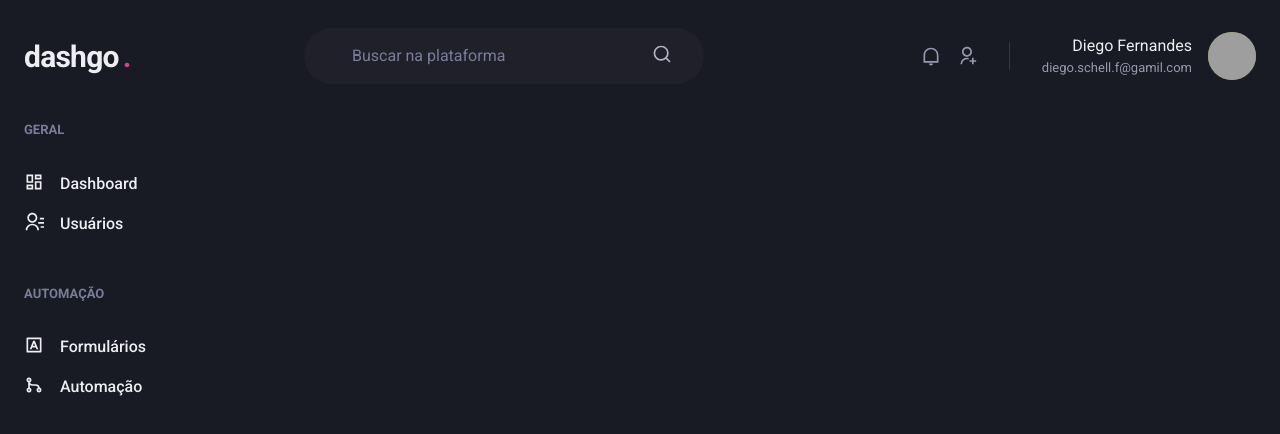
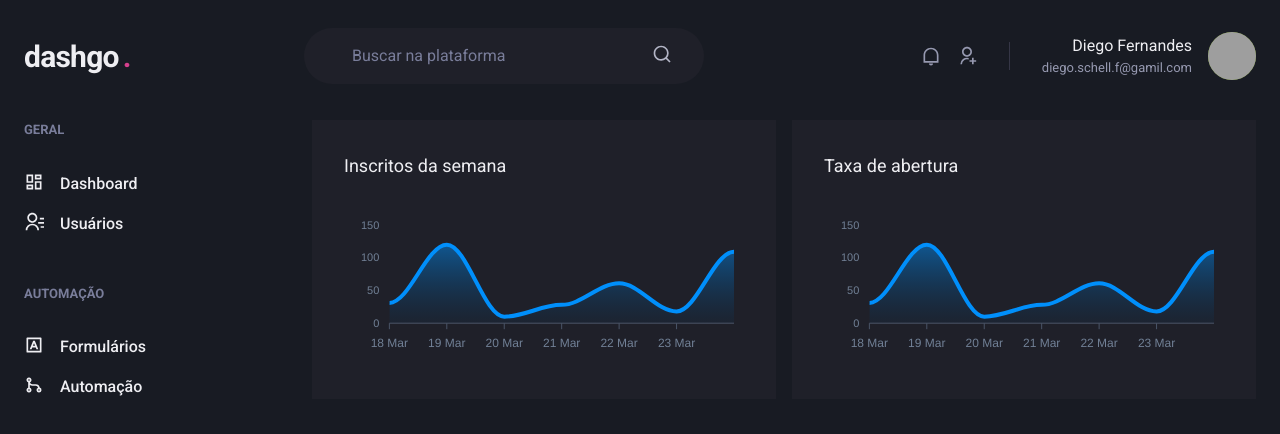
Before and after one commit to marciovz/ignite-reactjs-dashgo, a Next.js app: page /dashboard in a window 1280 px wide. Shown: the top 434 px of the page. Built offline with nearby package versions, Linux system fonts and the light colour scheme; grey boxes are pictures that could not be loaded.

Commit message:
Implementado o componente Dashboard

```diff
--- a/package.json
+++ b/package.json
@@ -12,9 +12,11 @@
     "@chakra-ui/react": "^1.8.1",
     "@emotion/react": "^11.7.1",
     "@emotion/styled": "^11.6.0",
+    "apexcharts": "^3.33.0",
     "framer-motion": "^6.2.3",
     "next": "12.0.9",
     "react": "17.0.2",
+    "react-apexcharts": "^1.3.9",
     "react-dom": "17.0.2",
     "react-icons": "^4.3.1"
   },
--- a/src/pages/dashboard.tsx
+++ b/src/pages/dashboard.tsx
@@ -1,6 +1,66 @@
-import { Flex } from '@chakra-ui/react';
+import { Flex, SimpleGrid, Box, Text, theme } from '@chakra-ui/react';
+import { ApexOptions } from 'apexcharts';
+import dynamic from 'next/dynamic';
 import { Header } from '../components/Header';
 import { Sidebar } from '../components/Sidebar';
+
+//Carregamento dinâmico
+const Chart = dynamic(() => import('react-apexcharts'), {
+  ssr: false
+});
+
+
+const options: ApexOptions = {
+  chart: {
+    toolbar: {
+      show: false,
+    },
+    zoom: {
+      enabled: false,
+    },
+    foreColor: theme.colors.gray[500],
+  },
+  grid: {
+    show: false,
+  },
+  dataLabels: {
+    enabled: false,
+  },
+  tooltip: {
+    enabled: false,
+  },
+  xaxis: {
+    type: 'datetime',
+    axisBorder: {
+      color: theme.colors.gray[600]
+    },
+    axisTicks: {
+      color: theme.colors.gray[600]
+    },
+    categories: [
+      '2021-03-18T00:00:00.000Z',
+      '2021-03-19T00:00:00.000Z',
+      '2021-03-20T00:00:00.000Z',
+      '2021-03-21T00:00:00.000Z',
+      '2021-03-22T00:00:00.000Z',
+      '2021-03-23T00:00:00.000Z',
+      '2021-03-24T00:00:00.000Z',
+    ]
+  },
+  fill: {
+    opacity: 0.3,
+    type: 'gradient',
+    gradient: {
+      shade: 'dark',
+      opacityFrom: 0.7,
+      opacityTo: 0.3
+    }
+  }
+};
+
+const series = [
+  { name: 'series1', data:[31, 120, 10, 28, 61, 18, 109] }
+];
 
 export default function Dashboard() {
   return (
@@ -10,6 +70,29 @@
       <Flex w='100%' my="6" maxWidth={1480} mx="auto" px="6" >
         <Sidebar />
 
+        <SimpleGrid flex="1" gap="4" minChildWidth="320px" align="flex-start">
+          <Box
+            p="8"
+            bg="gray.800"
+            borderRadious={8}
+            pb="4"
+          >
+            <Text fontSize="lg" mb="4">Inscritos da semana</Text>
+            <Chart options={options} series={series} type="area" height={160} />
+          </Box>
+
+          <Box
+            p="8"
+            bg="gray.800"
+            borderRadious={8}
+            pb="4"
+          >
+            <Text fontSize="lg" mb="4">Taxa de abertura</Text>
+            <Chart options={options} series={series} type="area" height={160} />
+          </Box>
+
+        </SimpleGrid>
+
       </Flex>
     </Flex>
   )
```
Also changed, not shown: 1 other file (tests, documents, lock files or other folders).
